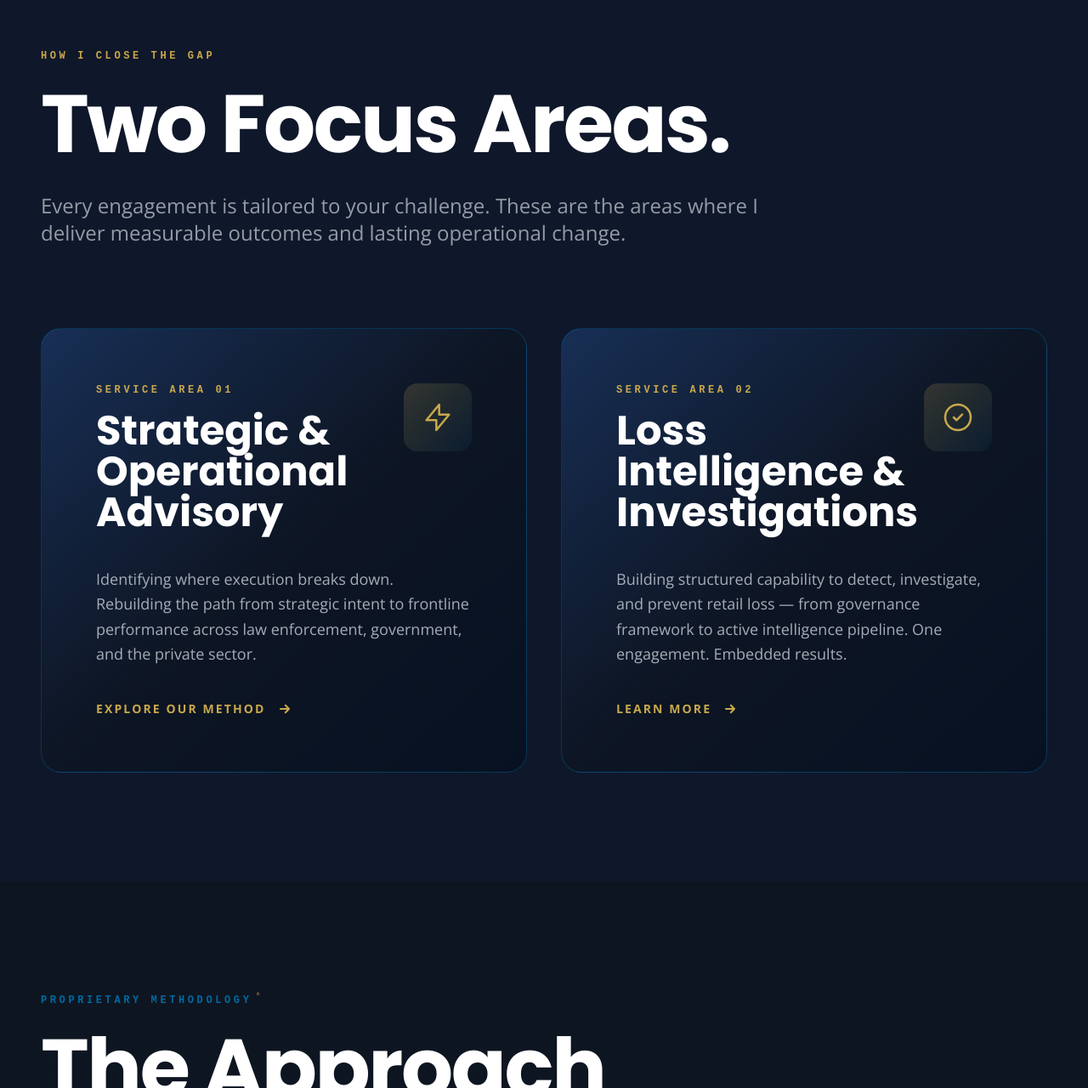
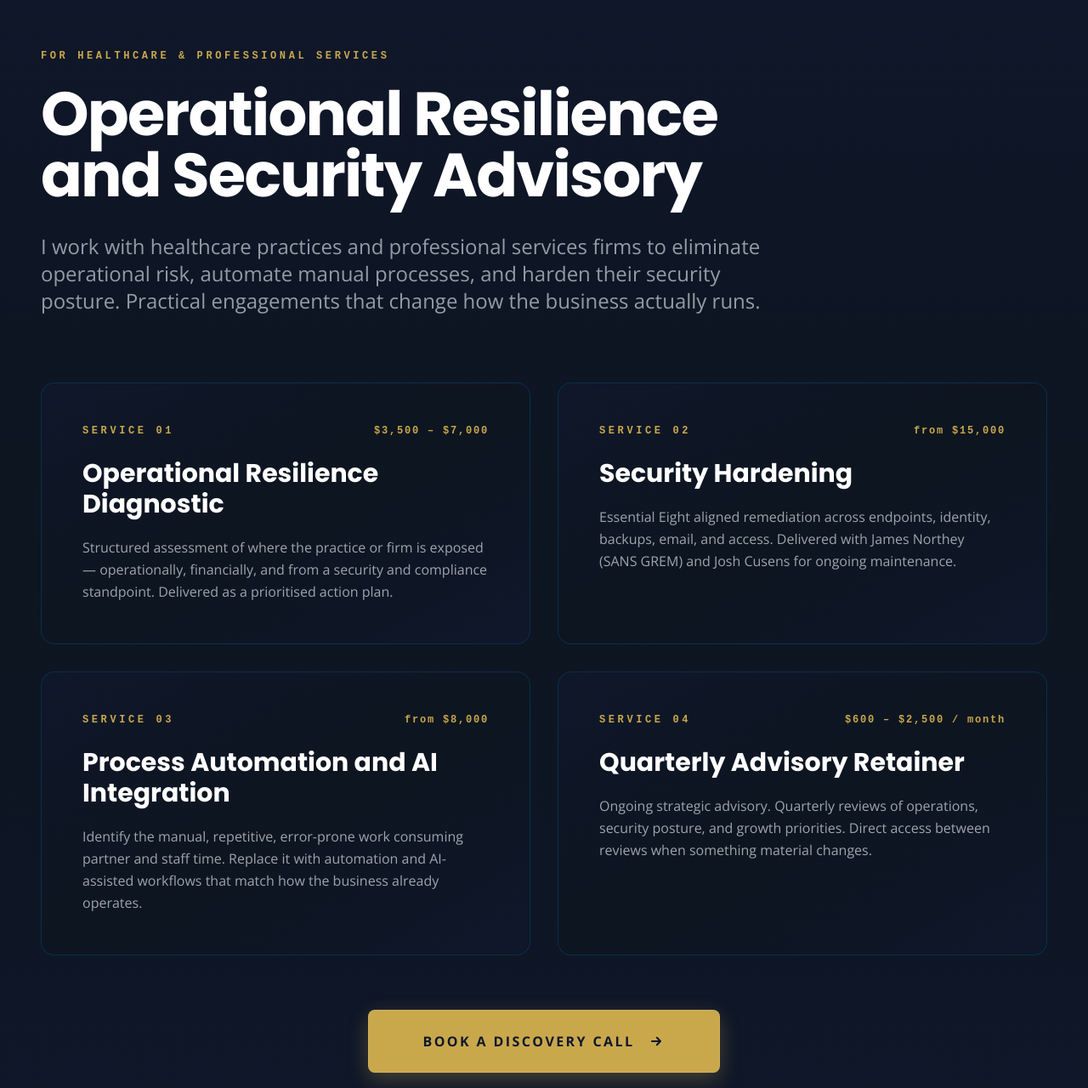
Before and after one commit to Brad9474/BW-Advisory-Website, a React (Vite) app: page / in a window 1280 px wide. Shown: the part 1670-2950 px from the top of the page at 85% size. Built offline with nearby package versions, Linux system fonts and the light colour scheme.

Commit message:
feat: website stream-a - SMB services section, team, loss intelligence updates

```diff
--- a/src/pages/Diagnostics.jsx
+++ b/src/pages/Diagnostics.jsx
@@ -53,14 +53,6 @@ const groups = [
         duration: "8 min · 10 questions",
         desc: "Assesses your capability to transform incident data into actionable loss intelligence. For leaders seeking to disrupt systemic retail crime and minimise exposure.",
         href: "https://portal.bwadvisorysolutions.com.au/loss-intelligence-diagnostic.html"
-      },
-      {
-        num: "04",
-        badge: "Investigations Capability Diagnostic",
-        audience: "LP Manager · Head of Security · Ops Manager",
-        duration: "8 min · 10 questions",
-        desc: "Assesses the integrity of the investigation lifecycle from signal collection to defensible documentation and outcome.",
-        href: "https://portal.bwadvisorysolutions.com.au/investigations-diagnostic.html"
       },
     ]
   }
@@ -124,7 +116,7 @@ const Diagnostics = () => (
             Start with what's true.
           </h1>
           <p className="text-2xl md:text-3xl text-silver/75 font-light leading-relaxed max-w-5xl">
-            The gap doesn't close until you know exactly where it is. <span className="text-white font-semibold">Five assessments. Select the one that fits your situation.</span>
+            The gap doesn't close until you know exactly where it is. <span className="text-white font-semibold">Three diagnostics. Two streams. Eight minutes each.</span>
           </p>
         </div>
 
--- a/src/pages/Home.jsx
+++ b/src/pages/Home.jsx
@@ -218,6 +218,69 @@ const Home = () => {
         </div>
       </section>
 
+
+      {/* ── STREAM A: OPERATIONAL RESILIENCE & SECURITY ADVISORY ── */}
+      <section id="smb-advisory" className="py-32 w-full relative z-10 bg-gradient-to-b from-primary via-[#0D1520] to-primary">
+        <div className="max-w-[1400px] mx-auto px-6 xl:px-12">
+          <div className="mb-20 max-w-4xl">
+            <p className="text-[#C9A84C] font-mono tracking-[0.3em] uppercase text-xs mb-6 font-bold">For Healthcare & Professional Services</p>
+            <h2 className="font-display font-bold text-5xl md:text-6xl lg:text-7xl text-white tracking-tight mb-8">
+              Operational Resilience and Security Advisory
+            </h2>
+            <p className="text-xl md:text-2xl text-silver/75 font-light leading-relaxed">
+              I work with healthcare practices and professional services firms to eliminate operational risk, automate manual processes, and harden their security posture. Practical engagements that change how the business actually runs.
+            </p>
+          </div>
+
+          <div className="grid grid-cols-1 md:grid-cols-2 gap-8 mb-16">
+            {[
+              {
+                num: "01",
+                name: "Operational Resilience Diagnostic",
+                price: "$3,500 – $7,000",
+                desc: "Structured assessment of where the practice or firm is exposed — operationally, financially, and from a security and compliance standpoint. Delivered as a prioritised action plan."
+              },
+              {
+                num: "02",
+                name: "Security Hardening",
+                price: "from $15,000",
+                desc: "Essential Eight aligned remediation across endpoints, identity, backups, email, and access. Delivered with James Northey (SANS GREM) and Josh Cusens for ongoing maintenance."
+              },
+              {
+                num: "03",
+                name: "Process Automation and AI Integration",
+                price: "from $8,000",
+                desc: "Identify the manual, repetitive, error-prone work consuming partner and staff time. Replace it with automation and AI-assisted workflows that match how the business already operates."
+              },
+              {
+                num: "04",
+                name: "Quarterly Advisory Retainer",
+                price: "$600 – $2,500 / month",
+                desc: "Ongoing strategic advisory. Quarterly reviews of operations, security posture, and growth priorities. Direct access between reviews when something material changes."
+              }
+            ].map((tile) => (
+              <div key={tile.num} className="group relative">
+                <div className="absolute -inset-1 bg-gradient-to-br from-[#C9A84C]/30 to-accent/20 rounded-2xl opacity-0 group-hover:opacity-50 transition-all duration-700 blur-lg"></div>
+                <div className="relative bg-gradient-to-br from-white/8 via-white/4 to-white/2 backdrop-blur-sm border border-accent/30 group-hover:border-[#C9A84C]/60 rounded-2xl p-10 md:p-12 h-full transition-all duration-500">
+                  <div className="flex items-start justify-between mb-6">
+                    <p className="text-[#C9A84C] font-mono text-xs tracking-[0.3em] uppercase font-bold">Service {tile.num}</p>
+                    <p className="text-[#C9A84C] font-mono text-xs tracking-[0.15em] font-bold">{tile.price}</p>
+                  </div>
+                  <h3 className="font-display font-bold text-2xl md:text-3xl text-white mb-5 leading-tight">{tile.name}</h3>
+                  <p className="text-silver/80 font-light text-base leading-relaxed">{tile.desc}</p>
+                </div>
+              </div>
+            ))}
+          </div>
+
+          <div className="flex justify-center w-full">
+            <a href="#contact" className="group relative overflow-hidden bg-[#C9A84C] px-12 md:px-16 py-5 md:py-6 rounded-lg text-[#0F172A] font-bold text-sm md:text-base hover:bg-[#E0BC60] transition-all duration-300 tracking-[0.15em] uppercase inline-flex items-center justify-center gap-4 shadow-[0_8px_24px_rgba(201,168,76,0.3)] hover:shadow-[0_12px_32px_rgba(201,168,76,0.4)] border border-white/10 cursor-pointer">
+              Book a Discovery Call
+              <svg className="w-5 h-5 transform group-hover:translate-x-2 transition-transform duration-300" fill="none" stroke="currentColor" viewBox="0 0 24 24"><path strokeLinecap="round" strokeLinejoin="round" strokeWidth="2.5" d="M13 7l5 5m0 0l-5 5m5-5H6"></path></svg>
+            </a>
+          </div>
+        </div>
+      </section>
 
       {/* ── PRACTICE AREAS ── */}
       <section className="py-32 w-full relative z-10 bg-primary">
@@ -555,6 +618,55 @@ const Home = () => {
         </div>
       </section>
 
+      {/* ── DELIVERY TEAM ── */}
+      <section id="team" className="py-32 w-full relative z-10 bg-gradient-to-b from-primary via-[#0D1520] to-primary">
+        <div className="max-w-[1400px] mx-auto px-6 xl:px-12">
+          <div className="mb-20 max-w-4xl">
+            <p className="text-[#C9A84C] font-mono tracking-[0.3em] uppercase text-xs mb-6 font-bold">Delivery Team</p>
+            <h2 className="font-display font-bold text-5xl md:text-6xl lg:text-7xl text-white tracking-tight mb-8">
+              Specialists, not generalists.
+            </h2>
+            <p className="text-xl md:text-2xl text-silver/75 font-light leading-relaxed">
+              Every engagement is led by Brad and delivered by a small team of specialists matched to the work. No bench, no juniors, no farmed-out delivery.
+            </p>
+          </div>
+
+          <div className="grid grid-cols-1 md:grid-cols-2 gap-8">
+            {[
+              {
+                name: "Brad Warburton",
+                role: "Principal Advisor",
+                bio: "30 years WA Police Force at senior command level. Leads all engagements and client relationships. Owns the outcome on every piece of work that ships."
+              },
+              {
+                name: "James Northey",
+                role: "Security and Automation",
+                bio: "Ex-Royal Australian Navy. SANS GREM certified. Senior Cyber Security Analyst. Delivers security hardening and process automation across client engagements."
+              },
+              {
+                name: "Jevon Ang",
+                role: "DFIR and Process Advisory",
+                bio: "MDR SOC Analyst. Former police prosecutor with a GRC background. Brings digital forensics, incident response, and governance discipline to client work."
+              },
+              {
+                name: "Josh Cusens",
+                role: "IT Foundation and MSP",
+                bio: "Essential Eight compliance specialist. Provides ongoing post-delivery maintenance so the security and operational uplift holds long after the engagement ends."
+              }
+            ].map((member) => (
+              <div key={member.name} className="group relative">
+                <div className="absolute -inset-1 bg-gradient-to-br from-[#C9A84C]/30 to-accent/20 rounded-2xl opacity-0 group-hover:opacity-40 transition-all duration-700 blur-lg"></div>
+                <div className="relative bg-gradient-to-br from-white/6 via-white/3 to-white/1 backdrop-blur-sm border border-accent/30 group-hover:border-[#C9A84C]/50 rounded-2xl p-10 md:p-12 h-full transition-all duration-500">
+                  <h3 className="font-display font-bold text-3xl text-white mb-2">{member.name}</h3>
+                  <p className="text-[#C9A84C] font-mono text-xs tracking-[0.25em] uppercase font-bold mb-6">{member.role}</p>
+                  <p className="text-silver/80 font-light text-base leading-relaxed">{member.bio}</p>
+                </div>
+              </div>
+            ))}
+          </div>
+        </div>
+      </section>
+
       {/* ── THE ENGAGEMENT ── */}
       <HowWeWorkTogether />
 
@@ -575,7 +687,7 @@ const Home = () => {
             <div className="flex flex-wrap justify-center gap-6 md:gap-12 text-silver/70 font-light text-sm">
               <span className="flex items-center gap-2">
                 <svg className="w-4 h-4 text-accent" fill="currentColor" viewBox="0 0 20 20"><path d="M10 18a8 8 0 100-16 8 8 0 000 16zm3.707-9.293a1 1 0 00-1.414-1.414L9 10.586 7.707 9.293a1 1 0 00-1.414 1.414l2 2a1 1 0 001.414 0l4-4z"/></svg>
-                4 diagnostics
+                3 diagnostics
               </span>
               <span className="flex items-center gap-2">
                 <svg className="w-4 h-4 text-accent" fill="currentColor" viewBox="0 0 20 20"><path d="M10 18a8 8 0 100-16 8 8 0 000 16zm3.707-9.293a1 1 0 00-1.414-1.414L9 10.586 7.707 9.293a1 1 0 00-1.414 1.414l2 2a1 1 0 001.414 0l4-4z"/></svg>
--- a/src/pages/Investigations.jsx
+++ b/src/pages/Investigations.jsx
@@ -1,4 +1,5 @@
 import { useEffect } from 'react';
+import { Link } from 'react-router-dom';
 import gsap from 'gsap';
 import { ScrollTrigger } from 'gsap/ScrollTrigger';
 import Footer from '../components/Footer';
@@ -81,6 +82,12 @@ const Investigations = () => {
           <p className="text-2xl md:text-3xl text-silver/75 font-light leading-relaxed max-w-5xl mx-auto">
             PROVED is BW Advisory Solutions' investigations framework. A <span className="text-white font-semibold">disciplined, six-stage protocol</span> designed to close the gap between strategic intent and frontline execution.
           </p>
+          <div className="mt-10">
+            <Link to="/loss-intelligence" className="inline-flex items-center gap-2 text-[#C9A84C] hover:text-[#E0BC60] font-mono text-xs tracking-[0.2em] uppercase font-bold transition-colors">
+              See also: Loss Intelligence
+              <svg className="w-4 h-4" fill="none" stroke="currentColor" viewBox="0 0 24 24"><path strokeLinecap="round" strokeLinejoin="round" strokeWidth="2.5" d="M13 7l5 5m0 0l-5 5m5-5H6"></path></svg>
+            </Link>
+          </div>
         </div>
       </div>
     </section>
```
Also changed, not shown: src/pages/LossIntelligence.jsx (+14 -8 lines).
